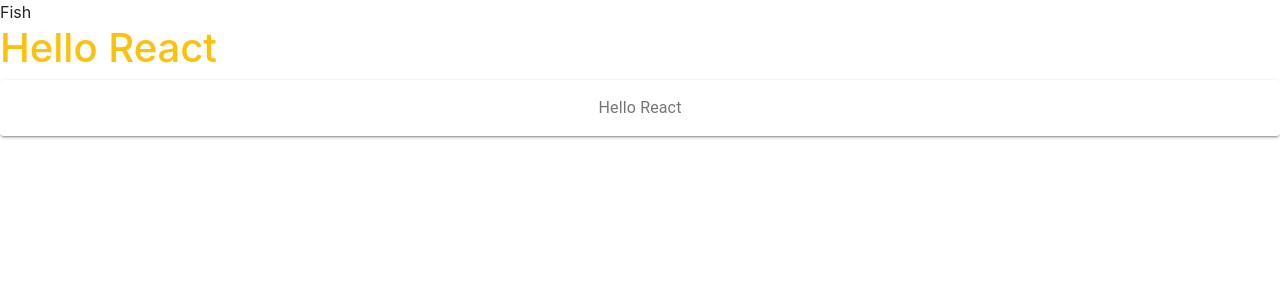
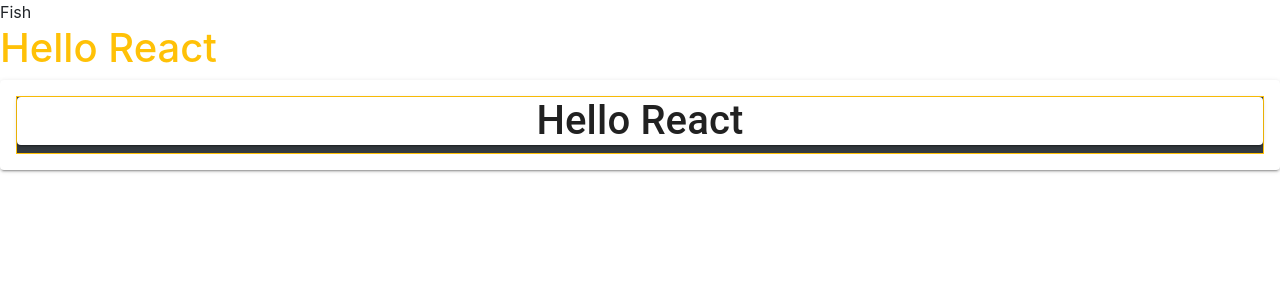
Before and after one commit to vonerikbarren/XYZ-Calculator, a React (Create React App) app in the folder client/: page / in a window 1280 px wide. Shown: the top 300 px of the page. Built offline with nearby package versions, Linux system fonts and the light colour scheme.

Commit message:
more testing of bootstrap + material-ui combos

```diff
--- a/client/src/App.js
+++ b/client/src/App.js
@@ -33,7 +33,11 @@
         <Grid item xs={12}>
           <Paper elevation={2} className={mui.paper}>
             <Typography>
-              Hello React
+              <div className="bg-dark border border-warning">
+                <Paper elevation={2}>
+                  <h1>Hello React</h1>
+                </Paper>
+              </div>
             </Typography>
           </Paper>
         </Grid>
```
